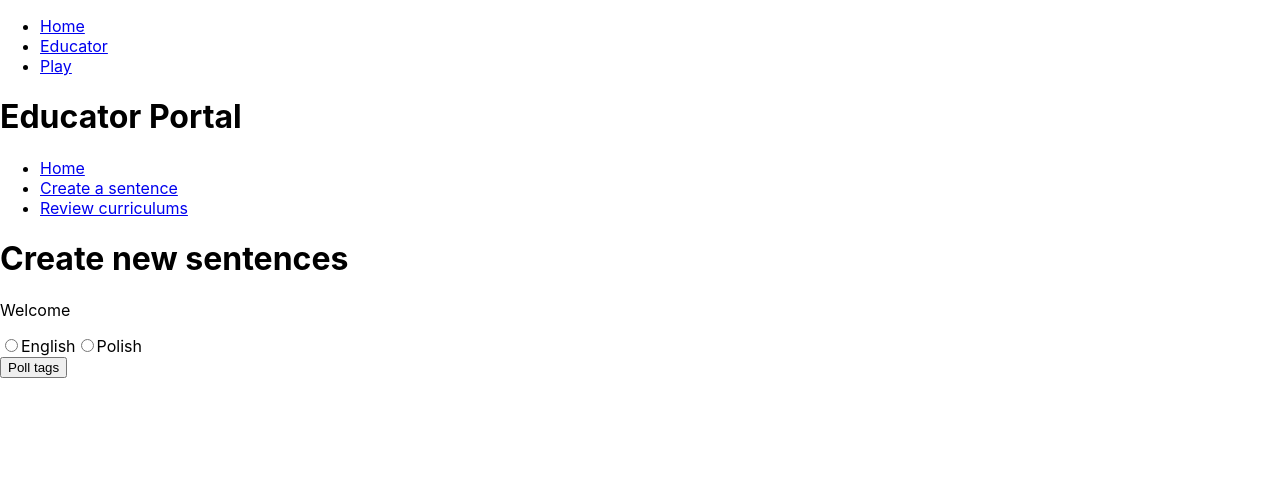
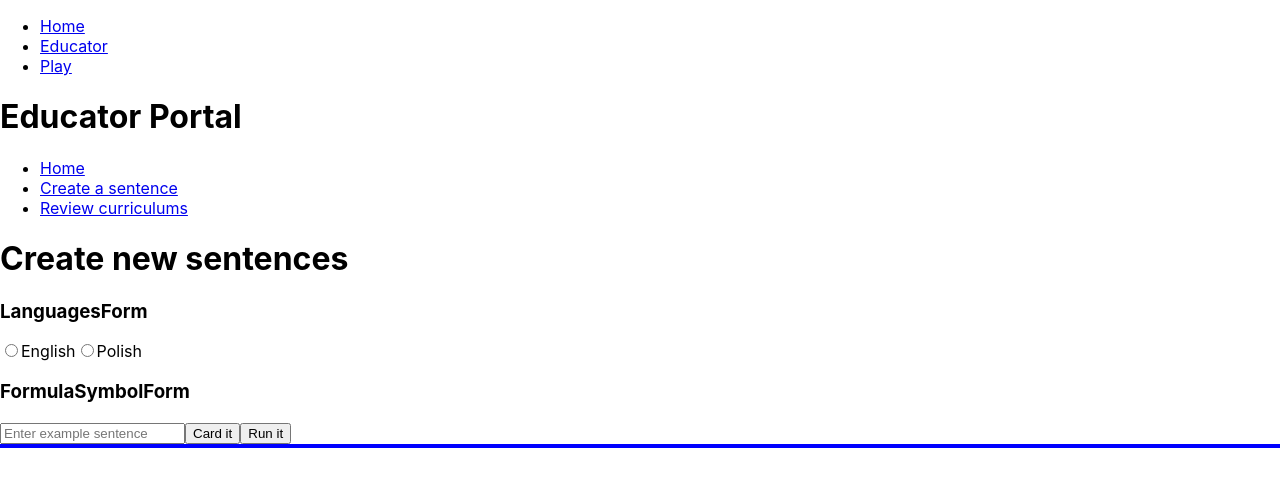
Before and after one commit to chicorycolumn/SentenceCreation-FE, a React (Create React App) app: page /educator/create in a window 1280 px wide. Shown: the top 486 px of the page. Built offline with nearby package versions, Linux system fonts and the light colour scheme.

Commit message:
Add basic layout of Create page.

```diff
--- a/public/index.html
+++ b/public/index.html
@@ -5,11 +5,7 @@
     <link rel="icon" href="%PUBLIC_URL%/favicon.ico" />
     <meta name="viewport" content="width=device-width, initial-scale=1" />
     <meta name="theme-color" content="#000000" />
-    <meta
-      name="description"
-      content="Web site created using create-react-app"
-    />
-    <link rel="apple-touch-icon" href="%PUBLIC_URL%/logo192.png" />
+    <meta name="description" content="Learn a language with SentenceCreation" />
     <!--
       manifest.json provides metadata used when your web app is installed on a
       user's mobile device or desktop. See https://developers.google.com/web/fundamentals/web-app-manifest/
@@ -24,7 +20,7 @@
       work correctly both with client-side routing and a non-root public URL.
       Learn how to configure a non-root public URL by running `npm run build`.
     -->
-    <title>React App</title>
+    <title>SentenceCreation Frontend</title>
   </head>
   <body>
     <noscript>You need to enable JavaScript to run this app.</noscript>
--- a/src/Create.jsx
+++ b/src/Create.jsx
@@ -1,83 +1,25 @@
-import React, { Component } from "react";
+import React, { useState } from "react";
 import { fetchTags, fetchWordsByTag } from "./utils/getUtils.js";
+import LanguagesForm from "./Create/LanguagesForm.jsx";
+import FormulaSymbolForm from "./Create/FormulaSymbolForm.jsx";
+import LemmaCardHolder from "./Create/LemmaCardHolder.jsx";
 
-class Create extends Component {
-  state = {
-    tags: null,
-    isLoading: null,
-    language1: null,
-    err: null,
-  };
+const Create = () => {
+  const [lang1, setLang1] = useState(null);
+  const [isLoading, setIsLoading] = useState(false);
+  const [error, setError] = useState(null);
+  const [formulaSymbol, setFormulaSymbol] = useState("");
 
-  render() {
-    return (
-      <div>
-        <h1>Create new sentences</h1>
-        {this.state.isLoading ? <p>Loading...</p> : <p>Welcome</p>}
-        <form
-          onChange={(e) => {
-            this.setState({ language1: e.target.value });
-          }}
-        >
-          <input type="radio" id="english" name="language1" value="ENG" />
-          <label htmlFor="english">English</label>
-          <input type="radio" id="polish" name="language1" value="POL" />
-          <label htmlFor="polish">Polish</label>
-        </form>
+  return (
+    <div>
+      <h1>Create new sentences</h1>
+      {isLoading ? <p>Loading...</p> : <p>{lang1}</p>}
 
-        <button
-          onClick={() => {
-            let language1 = this.state.language1;
-
-            if (language1) {
-              this.setState({ isLoading: true });
-              fetchTags(language1)
-                .then((tags) => {
-                  this.setState({ tags, isLoading: false });
-                })
-                .catch((err) => this.setState({ err }));
-            } else {
-              console.log("Please select a language.");
-            }
-          }}
-        >
-          Poll tags
-        </button>
-
-        <ul>
-          {this.state.tags &&
-            this.state.tags.map((tag) => (
-              <li
-                style={{ color: "purple" }}
-                onClick={() => {
-                  this.setState({ isLoading: true });
-                  fetchWordsByTag(this.state.language1, tag)
-                    .then((words) => {
-                      this.setState({ words, isLoading: false });
-                    })
-                    .catch((err) => this.setState({ err }));
-                }}
-                key={tag}
-              >
-                {tag}
-              </li>
-            ))}
-          {this.state.words &&
-            Object.keys(this.state.words).map((wordSetKey) => (
-              <div key={wordSetKey}>
-                <h2>{wordSetKey}</h2>
-                {this.state.words[wordSetKey].map((wordObj) => (
-                  <div key={wordObj.id}>
-                    <span style={{ color: "darkblue" }}>{wordObj.lemma}</span>
-                    <span style={{ color: "crimson" }}>{wordObj.id}</span>
-                  </div>
-                ))}
-              </div>
-            ))}
-        </ul>
-      </div>
-    );
-  }
-}
+      <LanguagesForm setLang1={setLang1} />
+      <FormulaSymbolForm setFormulaSymbol={setFormulaSymbol} />
+      <LemmaCardHolder formulaSymbol={formulaSymbol} />
+    </div>
+  );
+};
 
 export default Create;
--- /dev/null
+++ b/src/Create/FormulaSymbolForm.jsx
@@ -0,0 +1,32 @@
+import React, { useState } from "react";
+
+const FormulaSymbolForm = (props) => {
+  const [formulaSymbolInput, setFormulaSymbolInput] = useState("");
+
+  return (
+    <div>
+      <h3>FormulaSymbolForm</h3>
+      <form>
+        <input
+          onChange={(e) => {
+            setFormulaSymbolInput(e.target.value);
+          }}
+          placeholder="Enter example sentence"
+        ></input>
+        <button
+          onClick={(e) => {
+            e.preventDefault();
+            if (formulaSymbolInput) {
+              props.setFormulaSymbol(formulaSymbolInput);
+            }
+          }}
+        >
+          Card it
+        </button>
+        <button>Run it</button>
+      </form>
+    </div>
+  );
+};
+
+export default FormulaSymbolForm;
--- /dev/null
+++ b/src/Create/LanguagesForm.jsx
@@ -0,0 +1,22 @@
+import React from "react";
+
+const LanguagesForm = (props) => {
+  return (
+    <div>
+      <h3>LanguagesForm</h3>
+      <form
+        onChange={(e) => {
+          console.log(e.target.value);
+          props.setLang1(e.target.value);
+        }}
+      >
+        <input type="radio" id="english" name="language1" value="ENG" />
+        <label htmlFor="english">English</label>
+        <input type="radio" id="polish" name="language1" value="POL" />
+        <label htmlFor="polish">Polish</label>
+      </form>
+    </div>
+  );
+};
+
+export default LanguagesForm;
--- /dev/null
+++ b/src/Create/LemmaCard.jsx
@@ -0,0 +1,11 @@
+import React from "react";
+
+const LemmaCard = (props) => {
+  return (
+    <div key={props.word} style={{ border: "blue solid 2pt" }}>
+      {props.word}
+    </div>
+  );
+};
+
+export default LemmaCard;
--- /dev/null
+++ b/src/Create/LemmaCardHolder.jsx
@@ -0,0 +1,14 @@
+import React from "react";
+import LemmaCard from "./LemmaCard";
+
+const LemmaCardHolder = (props) => {
+  return (
+    <div>
+      {props.formulaSymbol.split(" ").map((word) => (
+        <LemmaCard key={word} word={word} />
+      ))}
+    </div>
+  );
+};
+
+export default LemmaCardHolder;
```
Also changed, not shown: public/manifest.json, src/logo.svg (deleted).
